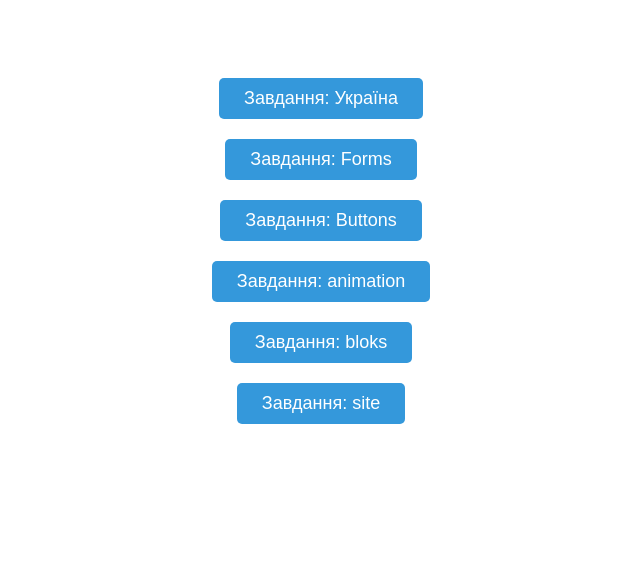
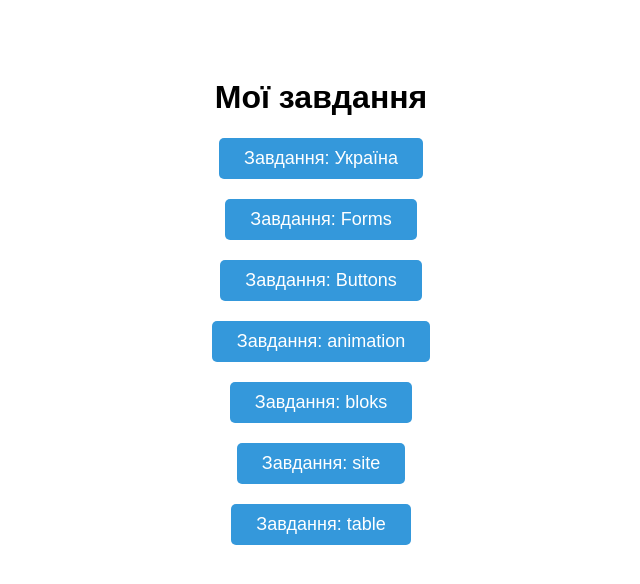
Before and after one commit to VladislavBisovech/my-website, a plain HTML site: page index.html in a window 1280 px wide. Shown: the whole page, without its empty margins (319-959 px from the left). Drawn offline with Linux system fonts and the light colour scheme.

Commit message:
Update index.html

```diff
--- a/index.html
+++ b/index.html
@@ -33,13 +33,18 @@
     </style>
 </head>
 <body>
+
+    <h1>Мої завдання</h1>
+
     <ul>
         <li><a href="Ukraine.html" target="_blank">Завдання: Україна</a></li>
         <li><a href="forms.html" target="_blank">Завдання: Forms</a></li>
         <li><a href="buttons.html" target="_blank">Завдання: Buttons</a></li>
         <li><a href="animation.html" target="_blank">Завдання: animation</a></li>
         <li><a href="bloks.html" target="_blank">Завдання: bloks</a></li>
-         <li><a href="site.html" target="_blank">Завдання: site</a></li>
+        <li><a href="site.html" target="_blank">Завдання: site</a></li>
+        <li><a href="table.html" target="_blank">Завдання: table</a></li>
     </ul>
+
 </body>
 </html>
```
